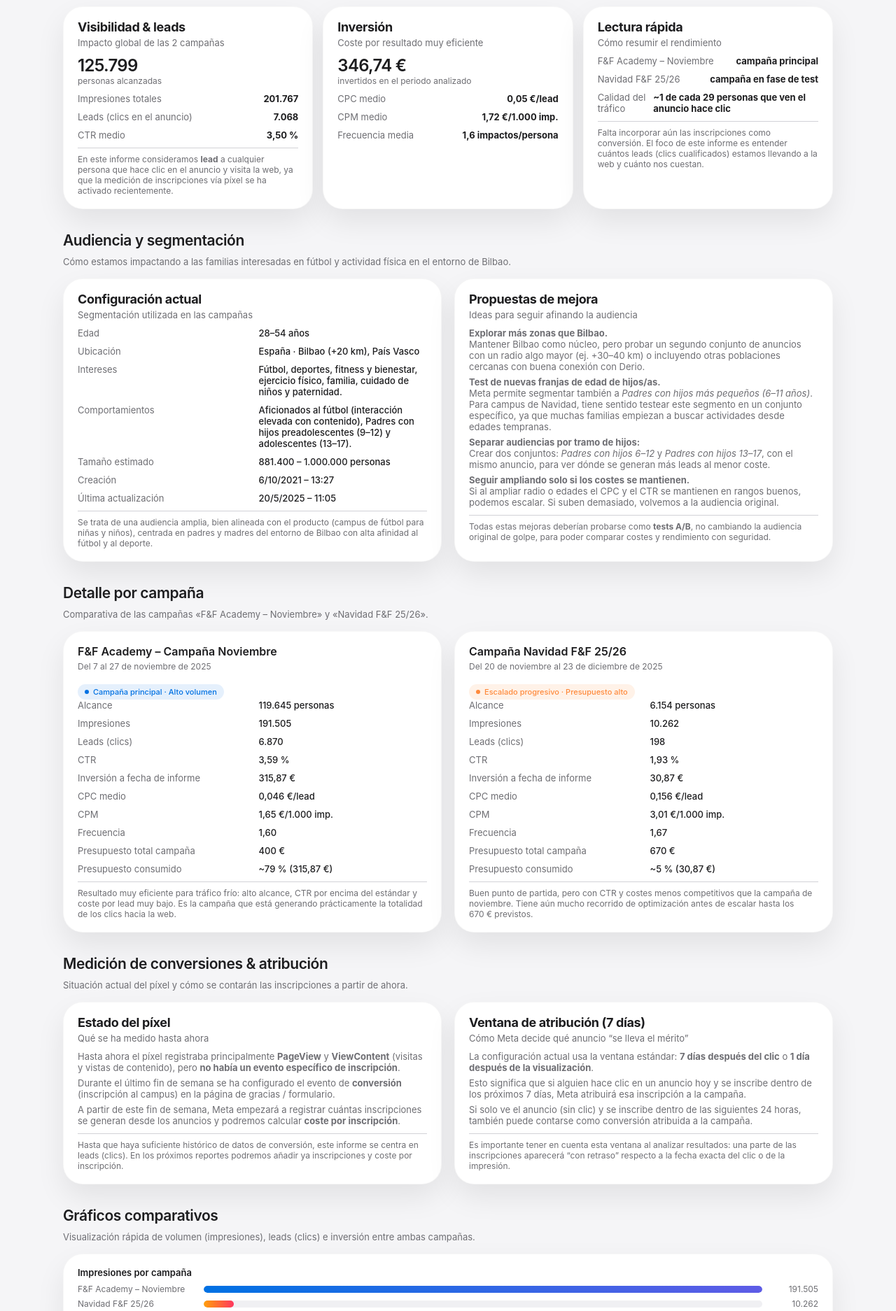
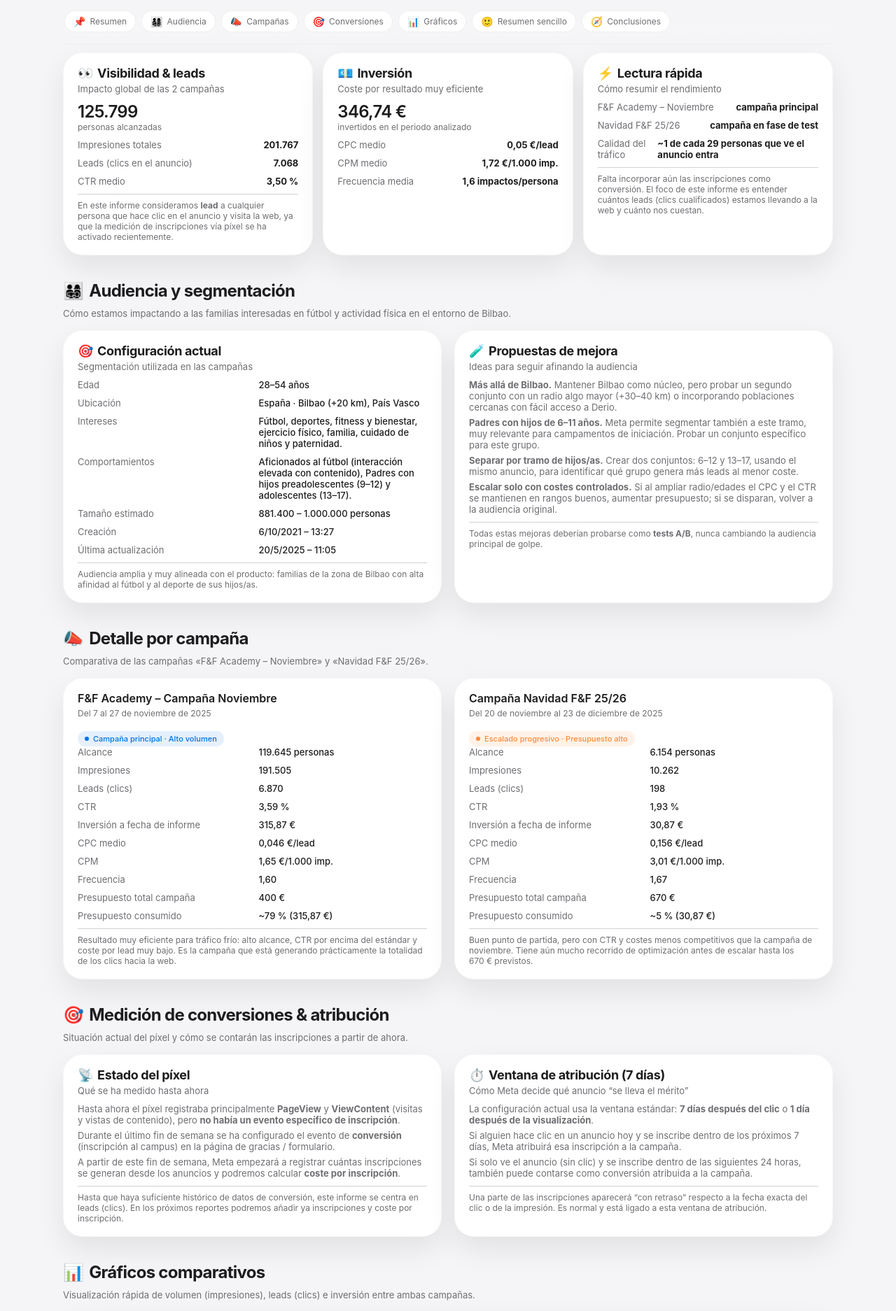
Before and after one commit to jmateos0003/Football-Fun, a plain HTML site: page index.html in a window 1280 px wide. Shown: the part 254-2128 px from the top of the page at 70% size. Drawn offline with Linux system fonts and the light colour scheme.

Commit message:
Add files via upload

```diff
--- a/index.html
+++ b/index.html
@@ -28,6 +28,10 @@
       padding: 0;
     }
 
+    html {
+      scroll-behavior: smooth;
+    }
+
     body {
       font-family: -apple-system, BlinkMacSystemFont, "SF Pro Text",
                    system-ui, -system-ui, "Segoe UI", sans-serif;
@@ -44,11 +48,11 @@
 
     header.hero {
       text-align: center;
-      padding: 40px 16px 32px;
+      padding: 40px 16px 24px;
     }
 
     header.hero h1 {
-      font-size: clamp(32px, 4vw, 44px);
+      font-size: clamp(34px, 4.4vw, 46px);
       font-weight: 700;
       letter-spacing: -0.03em;
       margin-bottom: 12px;
@@ -84,6 +88,52 @@
       box-shadow: 0 0 0 4px rgba(48,209,88,0.25);
     }
 
+    /* NAV FIJO */
+    .top-nav-wrapper {
+      position: sticky;
+      top: 0;
+      z-index: 20;
+      padding: 8px 0 12px;
+      background: linear-gradient(to bottom, rgba(245,245,247,0.96), rgba(245,245,247,0.9));
+      backdrop-filter: blur(14px);
+      margin-bottom: 12px;
+      border-bottom: 1px solid rgba(0,0,0,0.04);
+    }
+
+    .top-nav {
+      display: flex;
+      gap: 8px;
+      overflow-x: auto;
+      padding: 4px 2px;
+      scrollbar-width: none;
+    }
+    .top-nav::-webkit-scrollbar {
+      display: none;
+    }
+
+    .top-nav a {
+      white-space: nowrap;
+      font-size: 12px;
+      padding: 6px 12px;
+      border-radius: 999px;
+      border: 1px solid rgba(0,0,0,0.06);
+      background: #fff;
+      color: var(--text-secondary);
+      text-decoration: none;
+      display: inline-flex;
+      align-items: center;
+      gap: 6px;
+    }
+
+    .top-nav a span.icon {
+      font-size: 14px;
+    }
+
+    .top-nav a:hover {
+      border-color: var(--accent-soft);
+      color: var(--accent);
+    }
+
     .grid-summary {
       display: grid;
       grid-template-columns: repeat(3, minmax(0,1fr));
@@ -103,6 +153,13 @@
       font-size: 18px;
       margin-bottom: 4px;
       letter-spacing: -0.02em;
+      display: flex;
+      align-items: center;
+      gap: 6px;
+    }
+
+    .card h2 .icon {
+      font-size: 18px;
     }
 
     .card p.subtitle {
@@ -135,10 +192,17 @@
     }
 
     .section-title {
-      font-size: 21px;
-      font-weight: 600;
-      margin: 32px 0 10px;
-      letter-spacing: -0.02em;
+      font-size: 24px;
+      font-weight: 700;
+      margin: 36px 0 10px;
+      letter-spacing: -0.03em;
+      display: flex;
+      align-items: center;
+      gap: 8px;
+    }
+
+    .section-title .emoji {
+      font-size: 24px;
     }
 
     .section-subtitle {
@@ -272,7 +336,7 @@
     .conclusions {
       margin-top: 24px;
       display: grid;
-      grid-template-columns: 2.1fr 1.4fr;
+      grid-template-columns: repeat(2,minmax(0,1fr));
       gap: 18px;
     }
 
@@ -280,6 +344,13 @@
       font-size: 16px;
       margin-bottom: 8px;
       letter-spacing: -0.02em;
+      display: flex;
+      align-items: center;
+      gap: 6px;
+    }
+
+    .conclusions h3 .icon {
+      font-size: 18px;
     }
 
     .conclusions ul {
@@ -289,10 +360,13 @@
     }
 
     .conclusions li {
-      margin-bottom: 6px;
+      margin-bottom: 8px;
       display: flex;
       align-items: flex-start;
       gap: 8px;
+      padding: 6px 8px;
+      border-radius: 12px;
+      background: rgba(0,0,0,0.015);
     }
 
     .conclusions li::before {
@@ -300,6 +374,7 @@
       color: var(--accent);
       font-size: 16px;
       line-height: 1.2;
+      margin-top: 1px;
     }
 
     .note {
@@ -320,6 +395,18 @@
       margin-bottom: 6px;
     }
 
+    .pill-tag {
+      display: inline-flex;
+      align-items: center;
+      gap: 6px;
+      padding: 3px 9px;
+      border-radius: 999px;
+      background: var(--bg-soft);
+      font-size: 11px;
+      color: var(--text-secondary);
+      margin-bottom: 6px;
+    }
+
     @media (max-width: 860px) {
       .grid-summary {
         grid-template-columns: repeat(2,minmax(0,1fr));
@@ -330,6 +417,9 @@
       }
       .bar-label {
         width: 130px;
+      }
+      .section-title {
+        font-size: 22px;
       }
     }
 
@@ -356,11 +446,24 @@
         inversión y leads (clics), a la espera de disponer de datos de inscripciones.</p>
     </header>
 
+    <!-- NAV SCROLL -->
+    <div class="top-nav-wrapper">
+      <nav class="top-nav">
+        <a href="#resumen"><span class="icon">📌</span>Resumen</a>
+        <a href="#audiencia"><span class="icon">👨‍👩‍👧‍👦</span>Audiencia</a>
+        <a href="#campanas"><span class="icon">📣</span>Campañas</a>
+        <a href="#conversiones"><span class="icon">🎯</span>Conversiones</a>
+        <a href="#graficos"><span class="icon">📊</span>Gráficos</a>
+        <a href="#resumen-simple"><span class="icon">🙂</span>Resumen sencillo</a>
+        <a href="#conclusiones"><span class="icon">🧭</span>Conclusiones</a>
+      </nav>
+    </div>
+
     <!-- RESUMEN GLOBAL -->
-    <section>
+    <section id="resumen">
       <div class="grid-summary">
         <article class="card">
-          <h2>Visibilidad &amp; leads</h2>
+          <h2><span class="icon">👀</span>Visibilidad &amp; leads</h2>
           <p class="subtitle">Impacto global de las 2 campañas</p>
           <div class="kpi-value">125.799</div>
           <div class="kpi-label">personas alcanzadas</div>
@@ -385,7 +488,7 @@
         </article>
 
         <article class="card">
-          <h2>Inversión</h2>
+          <h2><span class="icon">💶</span>Inversión</h2>
           <p class="subtitle">Coste por resultado muy eficiente</p>
           <div class="kpi-value">346,74&nbsp;€</div>
           <div class="kpi-label">invertidos en el periodo analizado</div>
@@ -405,7 +508,7 @@
         </article>
 
         <article class="card">
-          <h2>Lectura rápida</h2>
+          <h2><span class="icon">⚡️</span>Lectura rápida</h2>
           <p class="subtitle">Cómo resumir el rendimiento</p>
           <div class="kpi-row">
             <span>F&amp;F Academy – Noviembre</span>
@@ -417,7 +520,7 @@
           </div>
           <div class="kpi-row">
             <span>Calidad del tráfico</span>
-            <strong>~1 de cada 29 personas que ven el anuncio hace clic</strong>
+            <strong>~1 de cada 29 personas que ve el anuncio entra</strong>
           </div>
           <p class="note">
             Falta incorporar aún las inscripciones como conversión. El foco de este
@@ -429,8 +532,8 @@
     </section>
 
     <!-- AUDIENCIA -->
-    <section>
-      <h2 class="section-title">Audiencia y segmentación</h2>
+    <section id="audiencia">
+      <h2 class="section-title"><span class="emoji">👨‍👩‍👧‍👦</span> Audiencia y segmentación</h2>
       <p class="section-subtitle">
         Cómo estamos impactando a las familias interesadas en fútbol y actividad física
         en el entorno de Bilbao.
@@ -438,7 +541,7 @@
 
       <div class="campaign-grid">
         <article class="card">
-          <h2>Configuración actual</h2>
+          <h2><span class="icon">🎯</span>Configuración actual</h2>
           <p class="subtitle">Segmentación utilizada en las campañas</p>
 
           <dl class="metrics">
@@ -460,58 +563,49 @@
           </dl>
 
           <p class="note">
-            Se trata de una audiencia amplia, bien alineada con el producto
-            (campus de fútbol para niñas y niños), centrada en padres y madres
-            del entorno de Bilbao con alta afinidad al fútbol y al deporte.
+            Audiencia amplia y muy alineada con el producto: familias de la zona de
+            Bilbao con alta afinidad al fútbol y al deporte de sus hijos/as.
           </p>
         </article>
 
         <article class="card">
-          <h2>Propuestas de mejora</h2>
+          <h2><span class="icon">🧪</span>Propuestas de mejora</h2>
           <p class="subtitle">Ideas para seguir afinando la audiencia</p>
 
           <ul class="simple-list">
             <li>
-              <strong>Explorar más zonas que Bilbao.</strong><br>
-              Mantener Bilbao como núcleo, pero probar un segundo conjunto de
-              anuncios con un radio algo mayor (ej. +30–40 km) o incluyendo
-              otras poblaciones cercanas con buena conexión con Derio.
+              <strong>Más allá de Bilbao.</strong> Mantener Bilbao como núcleo, pero
+              probar un segundo conjunto con un radio algo mayor (+30–40 km) o
+              incorporando poblaciones cercanas con fácil acceso a Derio.
             </li>
             <li>
-              <strong>Test de nuevas franjas de edad de hijos/as.</strong><br>
-              Meta permite segmentar también a
-              <em>Padres con hijos más pequeños (6–11 años)</em>.
-              Para campus de Navidad, tiene sentido testear este segmento en
-              un conjunto específico, ya que muchas familias empiezan a buscar
-              actividades desde edades tempranas.
+              <strong>Padres con hijos de 6–11 años.</strong> Meta permite segmentar
+              también a este tramo, muy relevante para campamentos de iniciación.
+              Probar un conjunto específico para este grupo.
             </li>
             <li>
-              <strong>Separar audiencias por tramo de hijos:</strong><br>
-              Crear dos conjuntos:
-              <em>Padres con hijos 6–12</em> y
-              <em>Padres con hijos 13–17</em>, con el mismo anuncio, para ver
-              dónde se generan más leads al menor coste.
+              <strong>Separar por tramo de hijos/as.</strong> Crear dos conjuntos:
+              6–12 y 13–17, usando el mismo anuncio, para identificar qué grupo
+              genera más leads al menor coste.
             </li>
             <li>
-              <strong>Seguir ampliando solo si los costes se mantienen.</strong><br>
-              Si al ampliar radio o edades el CPC y el CTR se mantienen en
-              rangos buenos, podemos escalar. Si suben demasiado, volvemos a
-              la audiencia original.
+              <strong>Escalar solo con costes controlados.</strong> Si al ampliar
+              radio/edades el CPC y el CTR se mantienen en rangos buenos, aumentar
+              presupuesto; si se disparan, volver a la audiencia original.
             </li>
           </ul>
 
           <p class="note">
             Todas estas mejoras deberían probarse como <strong>tests A/B</strong>,
-            no cambiando la audiencia original de golpe, para poder comparar
-            costes y rendimiento con seguridad.
+            nunca cambiando la audiencia principal de golpe.
           </p>
         </article>
       </div>
     </section>
 
     <!-- DETALLE POR CAMPAÑA -->
-    <section>
-      <h2 class="section-title">Detalle por campaña</h2>
+    <section id="campanas">
+      <h2 class="section-title"><span class="emoji">📣</span> Detalle por campaña</h2>
       <p class="section-subtitle">
         Comparativa de las campañas «F&amp;F Academy – Noviembre» y «Navidad F&amp;F 25/26».
       </p>
@@ -586,15 +680,15 @@
     </section>
 
     <!-- MEDICIÓN DE CONVERSIONES -->
-    <section>
-      <h2 class="section-title">Medición de conversiones &amp; atribución</h2>
+    <section id="conversiones">
+      <h2 class="section-title"><span class="emoji">🎯</span> Medición de conversiones &amp; atribución</h2>
       <p class="section-subtitle">
         Situación actual del píxel y cómo se contarán las inscripciones a partir de ahora.
       </p>
 
       <div class="campaign-grid">
         <article class="card">
-          <h2>Estado del píxel</h2>
+          <h2><span class="icon">📡</span>Estado del píxel</h2>
           <p class="subtitle">Qué se ha medido hasta ahora</p>
 
           <ul class="simple-list">
@@ -624,7 +718,7 @@
         </article>
 
         <article class="card">
-          <h2>Ventana de atribución (7 días)</h2>
+          <h2><span class="icon">⏱️</span>Ventana de atribución (7 días)</h2>
           <p class="subtitle">Cómo Meta decide qué anuncio “se lleva el mérito”</p>
 
           <ul class="simple-list">
@@ -634,9 +728,8 @@
               <strong>1 día después de la visualización</strong>.
             </li>
             <li>
-              Esto significa que si alguien hace clic en un anuncio hoy y se
-              inscribe dentro de los próximos 7 días, Meta atribuirá esa
-              inscripción a la campaña.
+              Si alguien hace clic en un anuncio hoy y se inscribe dentro de
+              los próximos 7 días, Meta atribuirá esa inscripción a la campaña.
             </li>
             <li>
               Si solo ve el anuncio (sin clic) y se inscribe dentro de las
@@ -646,17 +739,17 @@
           </ul>
 
           <p class="note">
-            Es importante tener en cuenta esta ventana al analizar resultados:
-            una parte de las inscripciones aparecerá “con retraso” respecto a
-            la fecha exacta del clic o de la impresión.
+            Una parte de las inscripciones aparecerá “con retraso”
+            respecto a la fecha exacta del clic o de la impresión. Es normal
+            y está ligado a esta ventana de atribución.
           </p>
         </article>
       </div>
     </section>
 
     <!-- GRÁFICOS -->
-    <section>
-      <h2 class="section-title">Gráficos comparativos</h2>
+    <section id="graficos">
+      <h2 class="section-title"><span class="emoji">📊</span> Gráficos comparativos</h2>
       <p class="section-subtitle">
         Visualización rápida de volumen (impresiones), leads (clics) e inversión
         entre ambas campañas.
@@ -723,8 +816,8 @@
     </section>
 
     <!-- RESUMEN PARA NO EXPERTOS -->
-    <section>
-      <h2 class="section-title">Resumen sencillo (para quien pasa de métricas)</h2>
+    <section id="resumen-simple">
+      <h2 class="section-title"><span class="emoji">🙂</span> Resumen sencillo (para quien pasa de métricas)</h2>
       <article class="card">
         <h3 style="font-size:16px; margin-bottom:8px;">Qué está pasando en palabras normales</h3>
         <ul class="simple-list">
@@ -760,11 +853,11 @@
     </section>
 
     <!-- CONCLUSIONES -->
-    <section>
-      <h2 class="section-title">Conclusiones &amp; próximos pasos</h2>
+    <section id="conclusiones">
+      <h2 class="section-title"><span class="emoji">🧭</span> Conclusiones &amp; próximos pasos</h2>
       <div class="conclusions">
         <article class="card">
-          <h3>Qué está funcionando</h3>
+          <h3><span class="icon">✅</span>Qué está funcionando</h3>
           <ul>
             <li>
               La campaña de noviembre es el motor principal:
@@ -781,15 +874,14 @@
               impactando sin saturar.
             </li>
             <li>
-              La audiencia actual (padres y madres 28–54 en el entorno de
-              Bilbao, con interés en fútbol y deporte) está bien alineada
-              con el producto.
+              La audiencia actual (padres y madres 28–54, interés en fútbol
+              y deporte, zona Bilbao) está bien alineada con el producto.
             </li>
           </ul>
         </article>
 
         <article class="card">
-          <h3>Oportunidades de mejora</h3>
+          <h3><span class="icon">🚀</span>Oportunidades de mejora</h3>
           <ul>
             <li>
               <strong>Aprovechar el nuevo evento de conversión.</strong>
```
